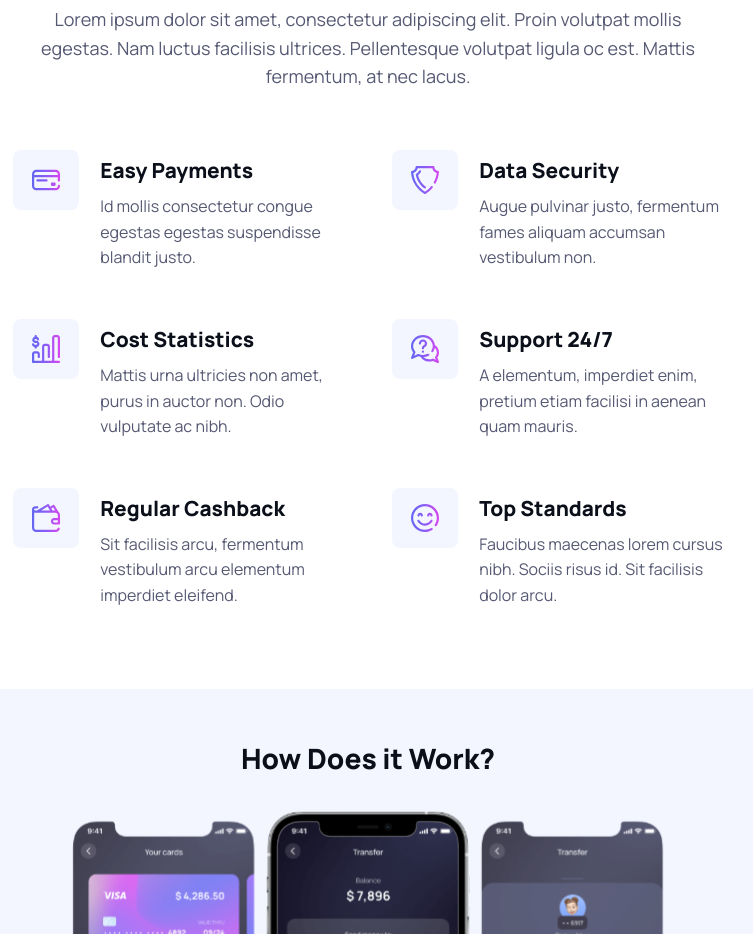
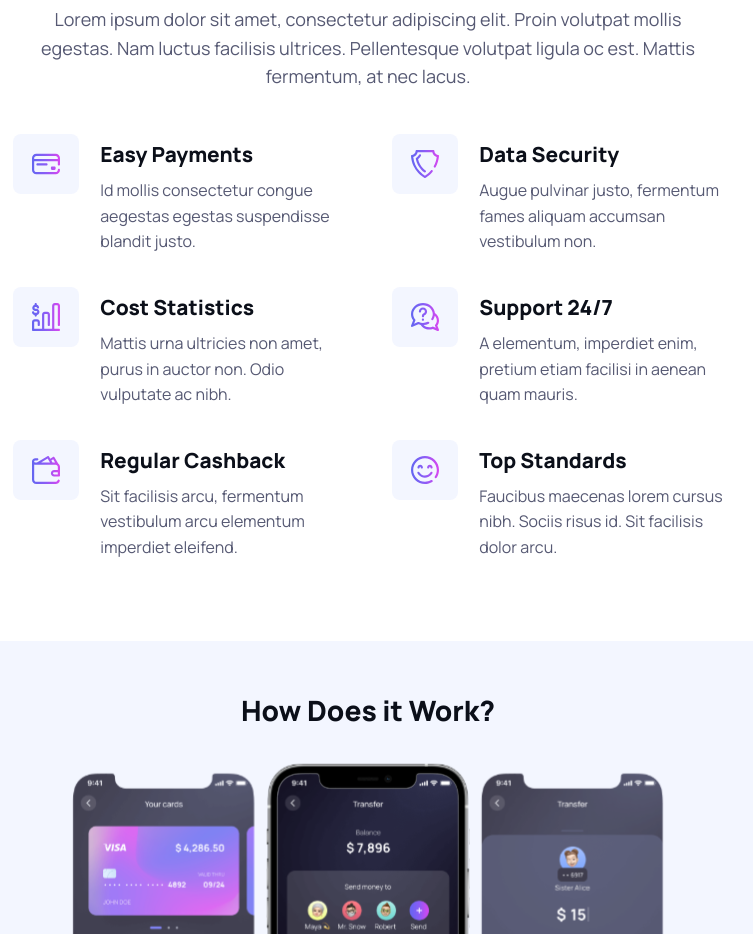
Before and after one commit to cristinambdev/siliconapp, a React (Vite) app: page / in a window 1280 px wide. Shown: the part 1040-1974 px from the top of the page, without its empty margins (272-1025 px from the left). Built offline with nearby package versions, Linux system fonts and the light colour scheme; no server answers.

Commit message:
design fix in features component

```diff
--- a/src/index.css
+++ b/src/index.css
@@ -657,7 +657,6 @@ header {
   }
 
   .features {
-    margin-top: 1rem;
     margin-bottom: 2rem;
     display: flex;
     justify-content: center;
@@ -678,7 +677,9 @@ header {
       font-weight: 400;
       line-height: 1.6rem;
     }
-  }
+
+
+}
 
   .phone-yourcards {
     display: none;
--- a/src/sections/FeaturesItem.jsx
+++ b/src/sections/FeaturesItem.jsx
@@ -10,7 +10,7 @@ const FeaturesItem = () => {
   return (
     <>
 
-      <div className="features feature-1">
+      <div className="features">
 
       <div className="features-icon">
           <img src={PaymentsVektor} alt="credit card icon"/>
@@ -18,15 +18,16 @@ const FeaturesItem = () => {
 
       <div className="features-text">
           <h5>Easy Payments</h5>
-          <p>Id mollis consectetur congue egestas egestas suspendisse blandit justo.</p>
+          <p>Id mollis consectetur congue aegestas egestas suspendisse blandit justo.</p>
       </div>
       </div>
 
-      <div className="features feature-2">
+      <div className="features">
 
       <div className="features-icon">
           <img src={SecurityVektor}  alt="shield icon"/>
       </div>
+
       <div className="features-text">
           <h5>Data Security</h5>
           <p>Augue pulvinar justo, fermentum
@@ -35,7 +36,7 @@ const FeaturesItem = () => {
       </div>
       </div>
 
-      <div className="features feature-3">
+      <div className="features">
       <div className="features-icon">
           <img src={StatistiksVektor}  alt="statistics icon"/>
       </div>
@@ -46,7 +47,7 @@ const FeaturesItem = () => {
       </div>
       </div>
 
-      <div className="features feature-4">
+      <div className="features">
       <div className="features-icon">
           <img src={SupportVektor}  alt="chatting bubbles icon"/>
       </div>
@@ -57,7 +58,7 @@ const FeaturesItem = () => {
       </div>
       </div>
 
-      <div className="features feature-5">
+      <div className="features">
       <div className="features-icon">
           <img src={CashbackVektor}  alt="wallet icon"/>
       </div>
@@ -69,7 +70,7 @@ const FeaturesItem = () => {
       </div>
       </div>
 
-      <div className="features feature-6">
+      <div className="features">
       <div className="features-icon">
           <img src={StandardsVektor} alt="smiley face icon"/>
       </div>
```
